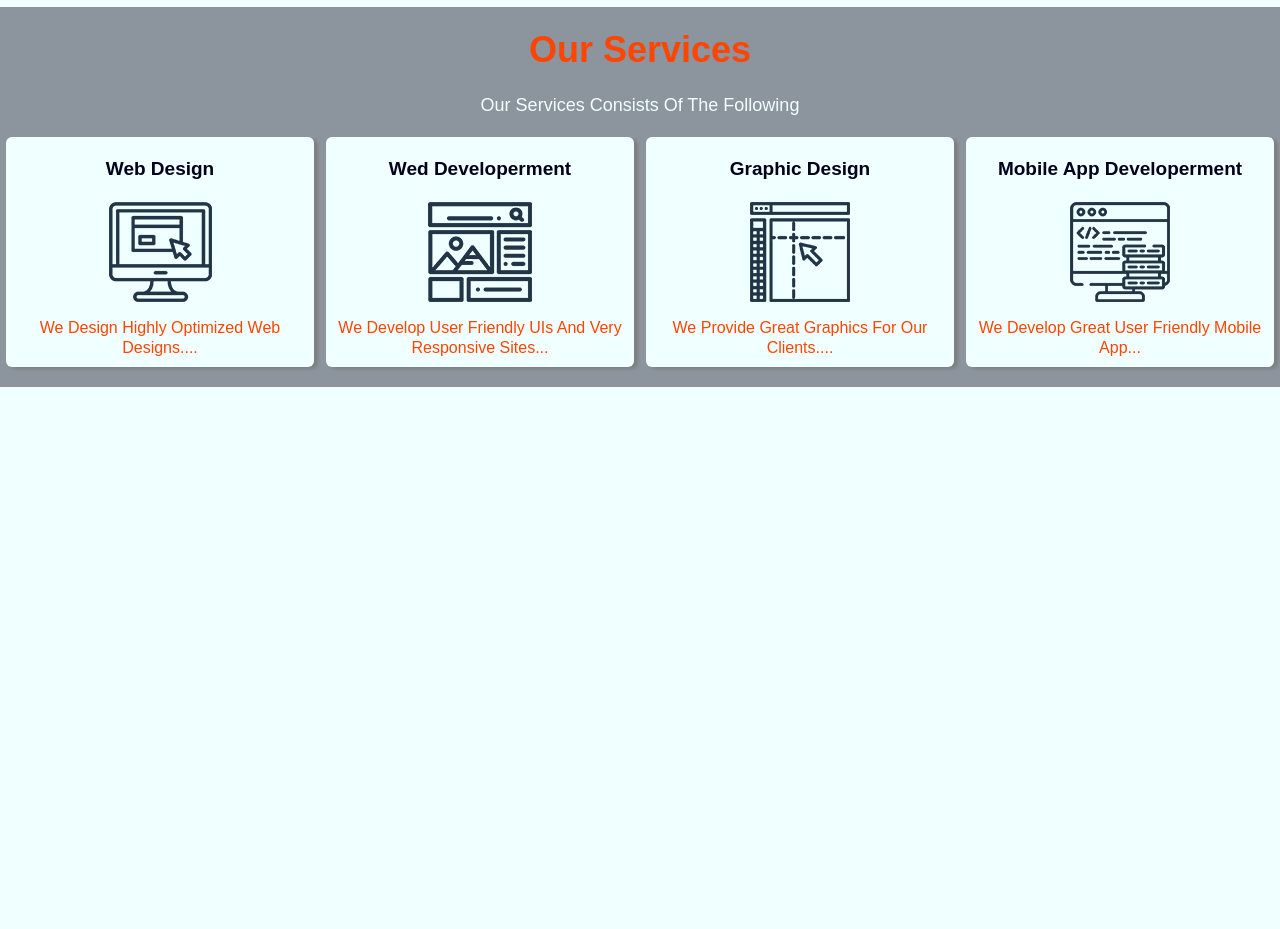
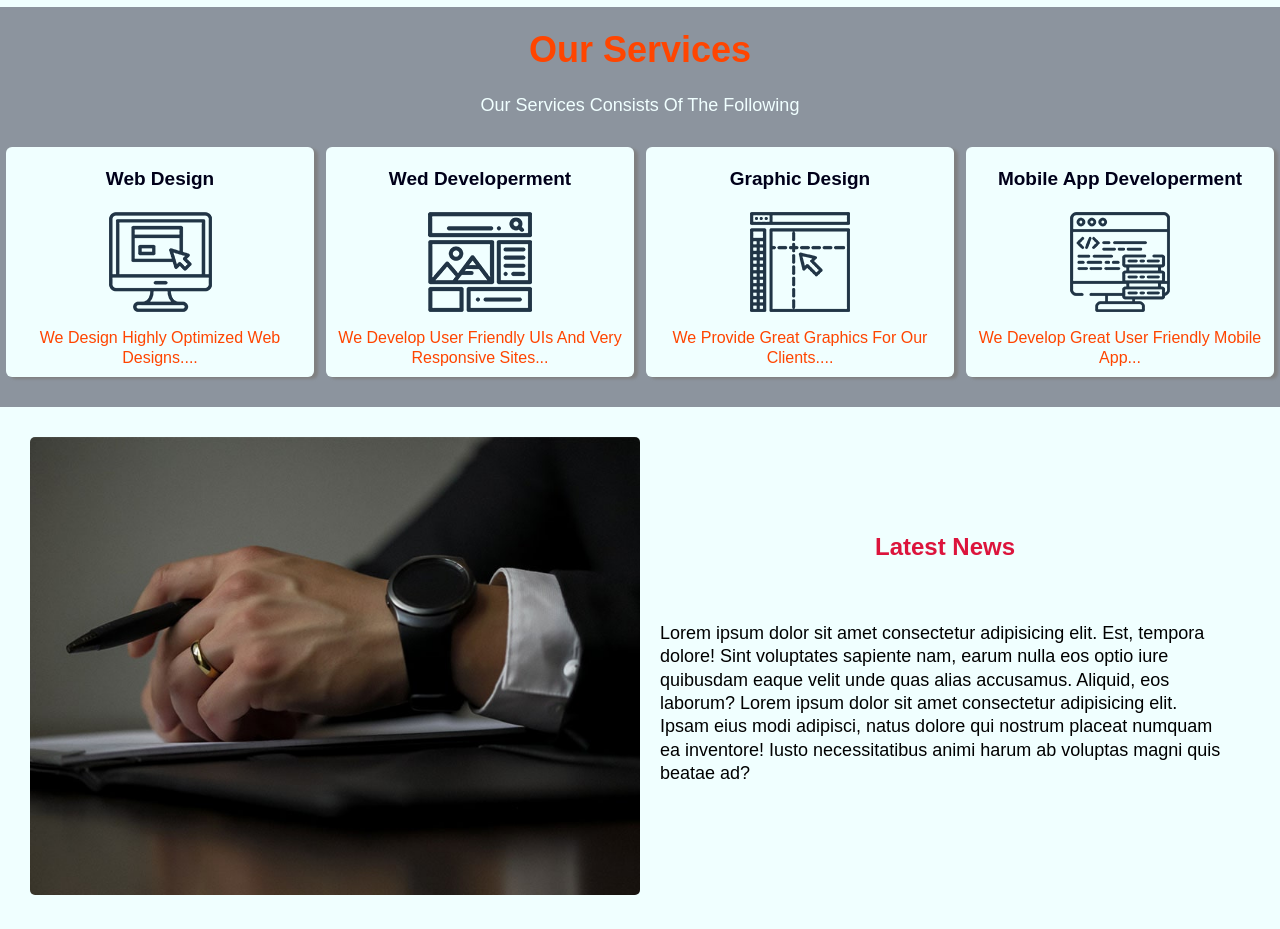
Before and after one commit to sky-tech-universal/skytech-universal, a plain HTML site: page index.html in a window 1280 px wide. Shown: the part 1680-2609 px from the top of the page. Before the commit the page ends 2067 px from the top, so only its background shows below. Drawn offline with Linux system fonts and the light colour scheme; files whose address does not match are found by name.

Commit message:
added the news section

```diff
--- a/assets/styles/styles.css
+++ b/assets/styles/styles.css
@@ -331,7 +331,7 @@ main{
     color: var(--Dblue);
 }
 .services .card{
-    margin: auto;
+    margin: 10px auto;
     height: 230px;
     /* border: solid thin green; */
     font-size: 16px;
@@ -365,3 +365,39 @@ main{
         width: 90%;
     }
 }
+.news{
+    padding: 30px;
+}
+.news h1{
+    text-align: center;
+    text-transform: capitalize;
+    font-size: 24px;
+    font-weight: 800;
+    color: var(--danger);
+}
+.news p{
+    margin-top: 40px;
+    font-size: 18px;
+    font-family: Arial, Helvetica, sans-serif;
+    padding: 20px;
+}
+.news-img img{
+    object-fit: cover;
+    object-position: center;
+    -o-object-fit: cover;
+    -o-object-position: center;
+    -ms-object-fit: cover;
+    -ms-object-position: center;
+    width: 100%;
+    border-radius: 5px;
+    overflow: hidden;
+}
+@media(max-width:780px){
+    .news{
+        flex-direction: column;
+        padding: unset;
+    }
+    .news-content{
+        padding: 10px;
+    }
+}
--- a/index.html
+++ b/index.html
@@ -133,6 +133,23 @@
                 </div>
             </div>
 
+            <!-- FAQ's -->
+            <div class="faqs"></div>
+
+            <!-- news -->
+        <div class="news flex flex-ai-c">
+            <div class="news-img fx1">
+                <img src="assets/images/news.jpg" alt="sky tech news">
+            </div>
+            <div class="news-content fx1">
+                <h1>Latest news</h1>
+                <p>
+                    Lorem ipsum dolor sit amet consectetur adipisicing elit. Est, tempora dolore! Sint voluptates sapiente nam, earum nulla eos optio iure quibusdam eaque velit unde quas alias accusamus. Aliquid, eos laborum?
+                    Lorem ipsum dolor sit amet consectetur adipisicing elit. Ipsam eius modi adipisci, natus dolore qui nostrum placeat numquam ea inventore! Iusto necessitatibus animi harum ab voluptas magni quis beatae ad?
+                </p>
+            </div>
+        </div>
+
         </main>
     </div>
 
```
Also changed, not shown: assets/images/news.jpg (added), assets/images/team-4.jpg (added).
